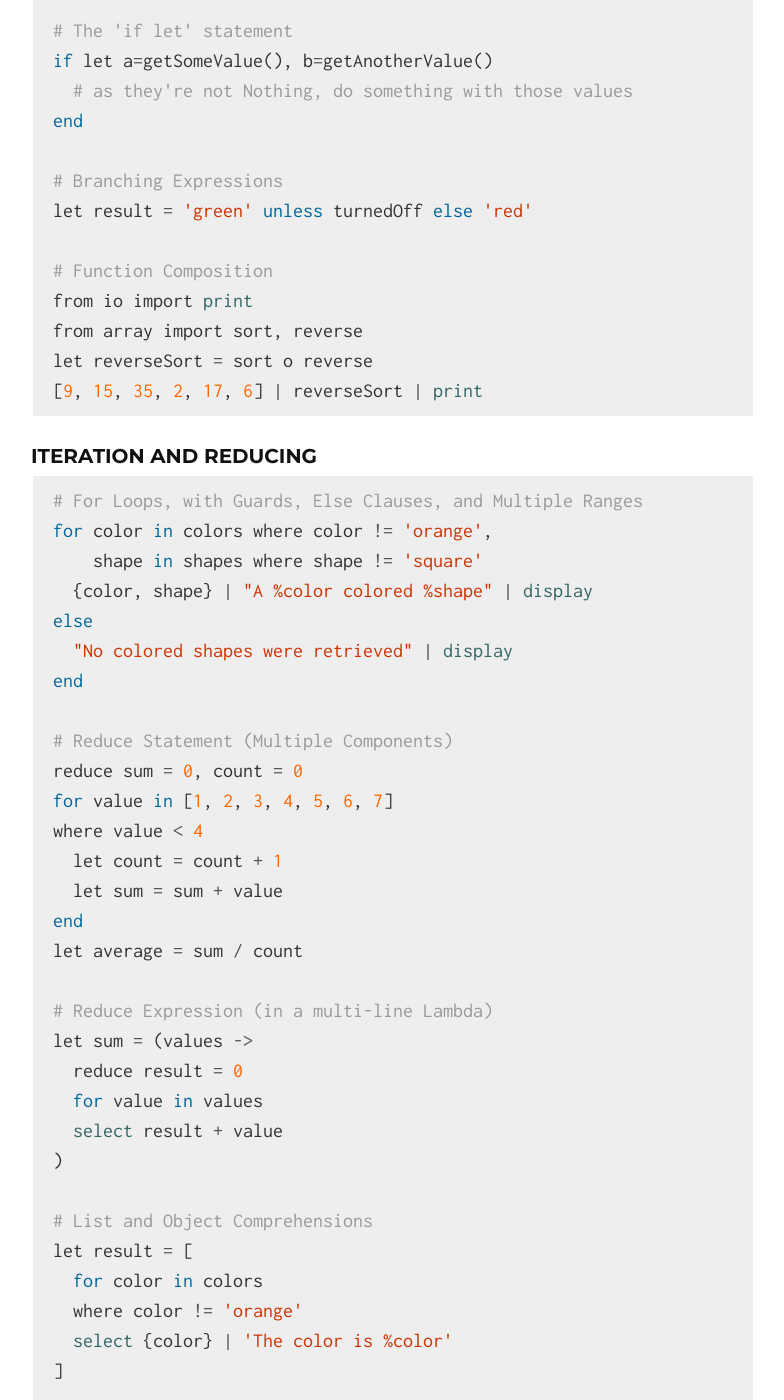
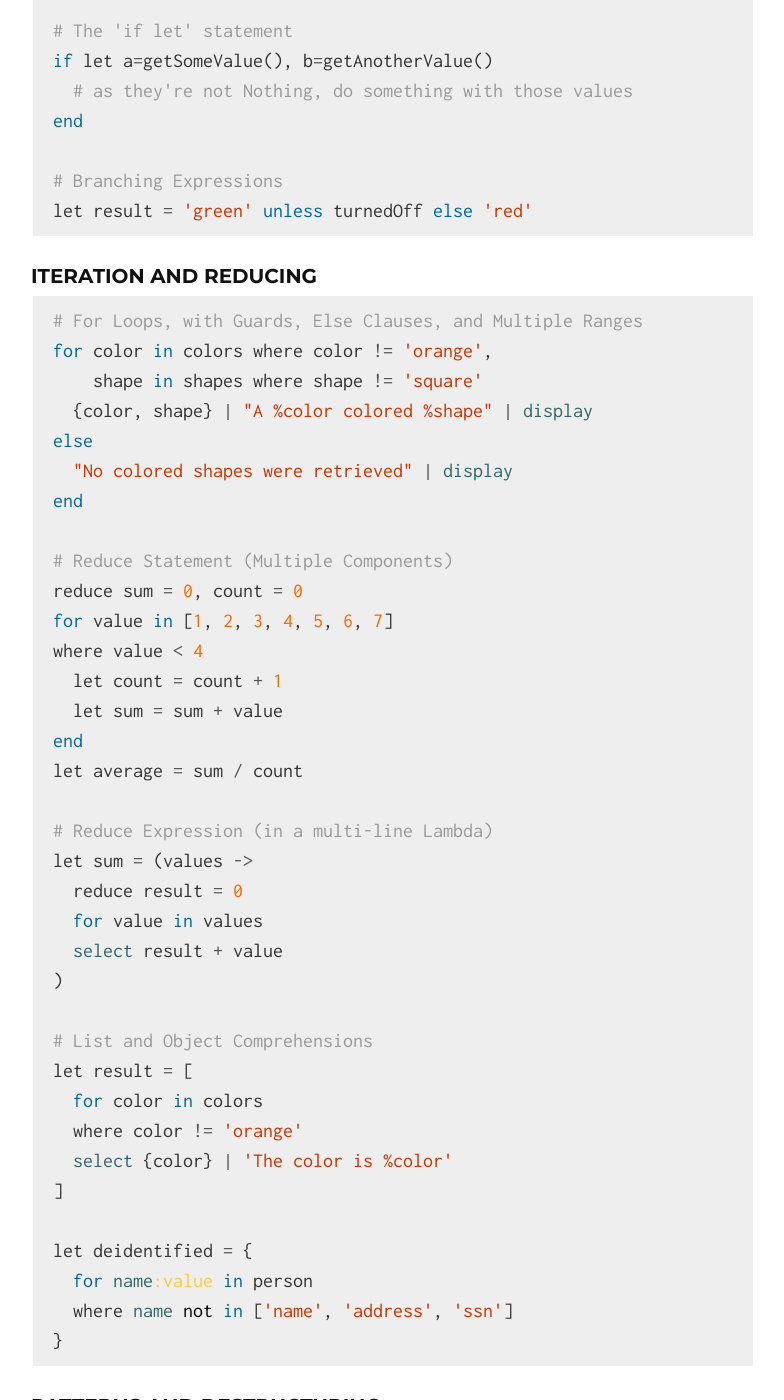
Before and after one commit to kode4food/fate-lang, a Jekyll site: the page built from index.md, in a window 1280 px wide and 1400 px high, scrolled down 2684 px. Shown: the whole window, without its empty margins (247-1031 px from the left). Built offline with Jekyll 4.4.1, drawn with Linux system fonts in a browser that asks for light colours; some of the changed text lies outside the part shown.

````diff
--- a/index.md
+++ b/index.md
@@ -86,12 +86,6 @@
 
 # Branching Expressions
 let result = 'green' unless turnedOff else 'red'
-
-# Function Composition
-from io import print
-from array import sort, reverse
-let reverseSort = sort o reverse
-[9, 15, 35, 2, 17, 6] | reverseSort | print
 ```
 
 ### Iteration And Reducing
````
Also changed, not shown: other parts of index.md (+5 -0 lines).
